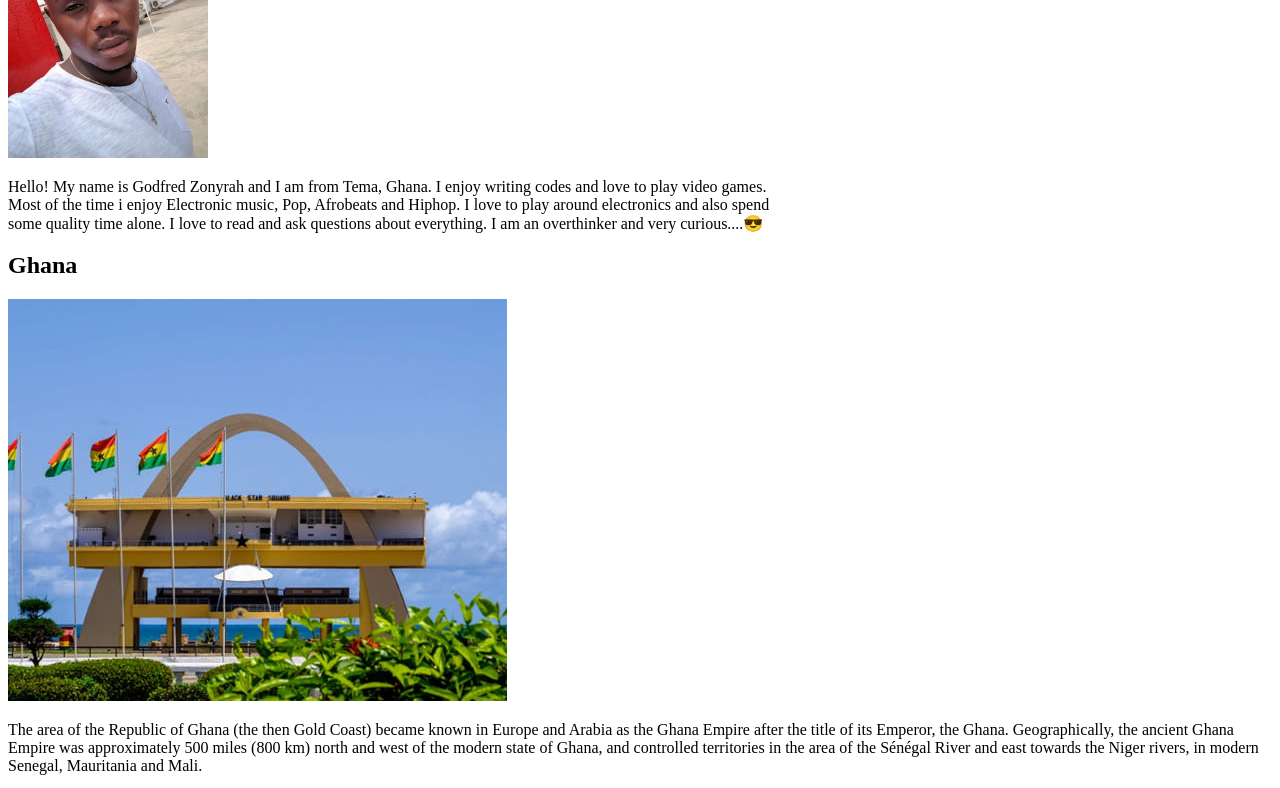
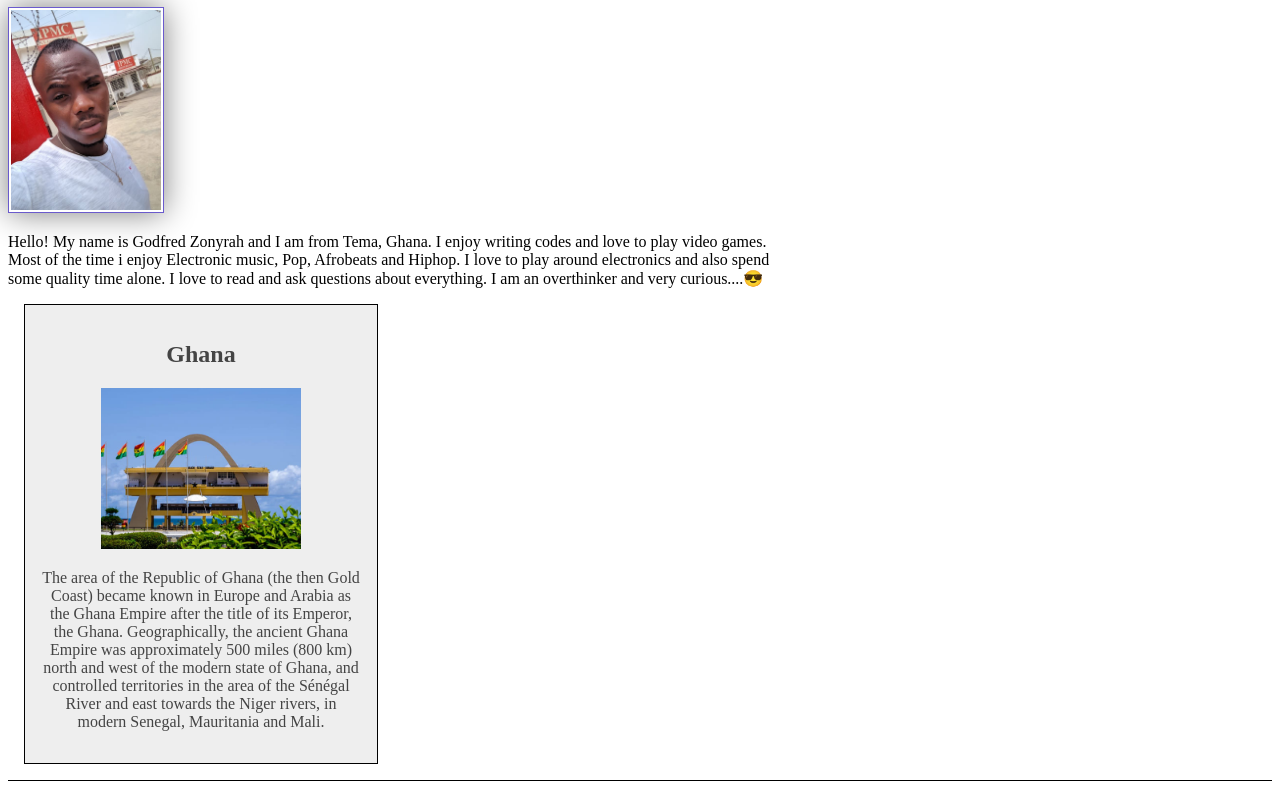
Before and after one commit to GKZTECH/wdd130, a plain HTML site: page index.html in a window 1280 px wide. Shown: the part 215-1003 px from the top of the page. Drawn offline with Linux system fonts and the light colour scheme.

Commit message:
added style.css

```diff
--- a/index.html
+++ b/index.html
@@ -7,7 +7,7 @@
     <meta name="My country called Ghana" content="Godfred, WDD 130, this page is to show how lovely Ghana is.">
     <meta name="author" content="Godfre">
 
-    <link rel="stylesheet" href="styles/styles.css">
+    <link rel="stylesheet" href="styles/style.css">
 </head>
 <body>
     <header>
```
